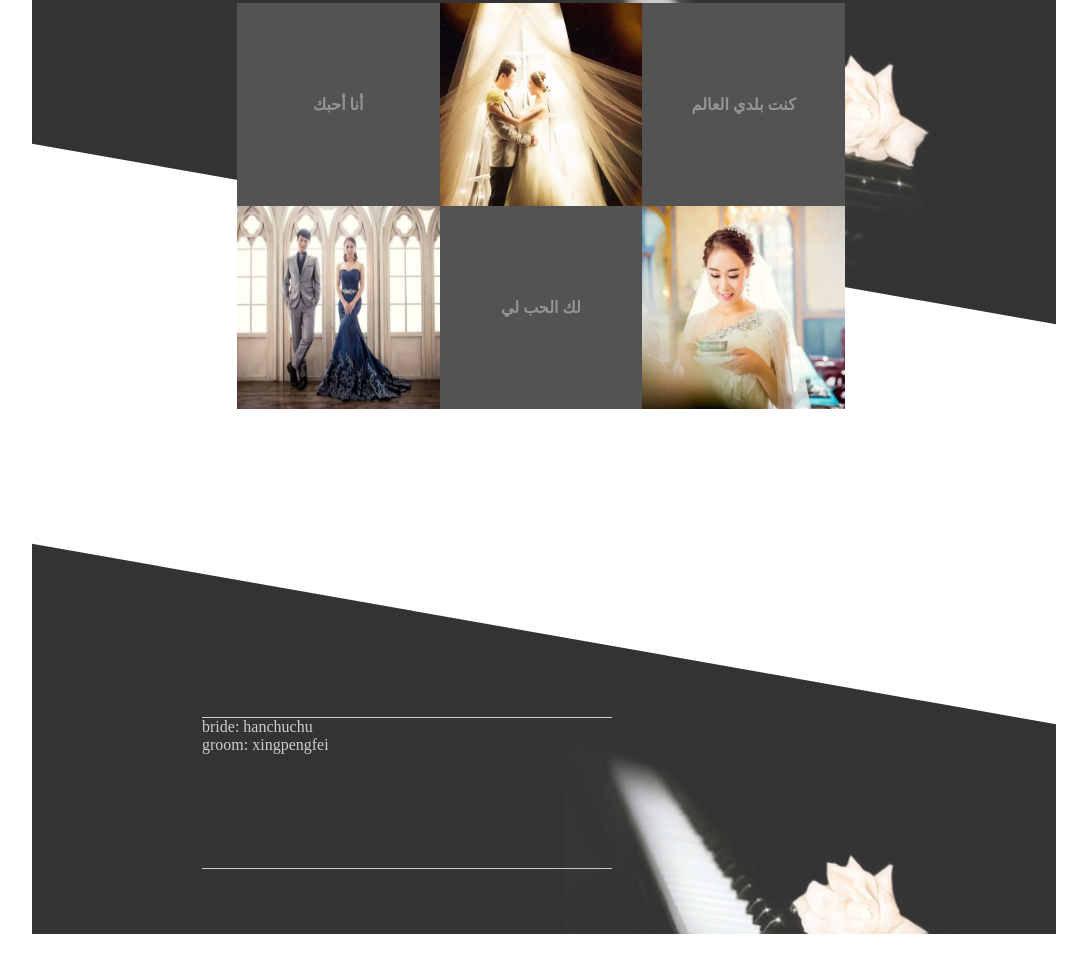
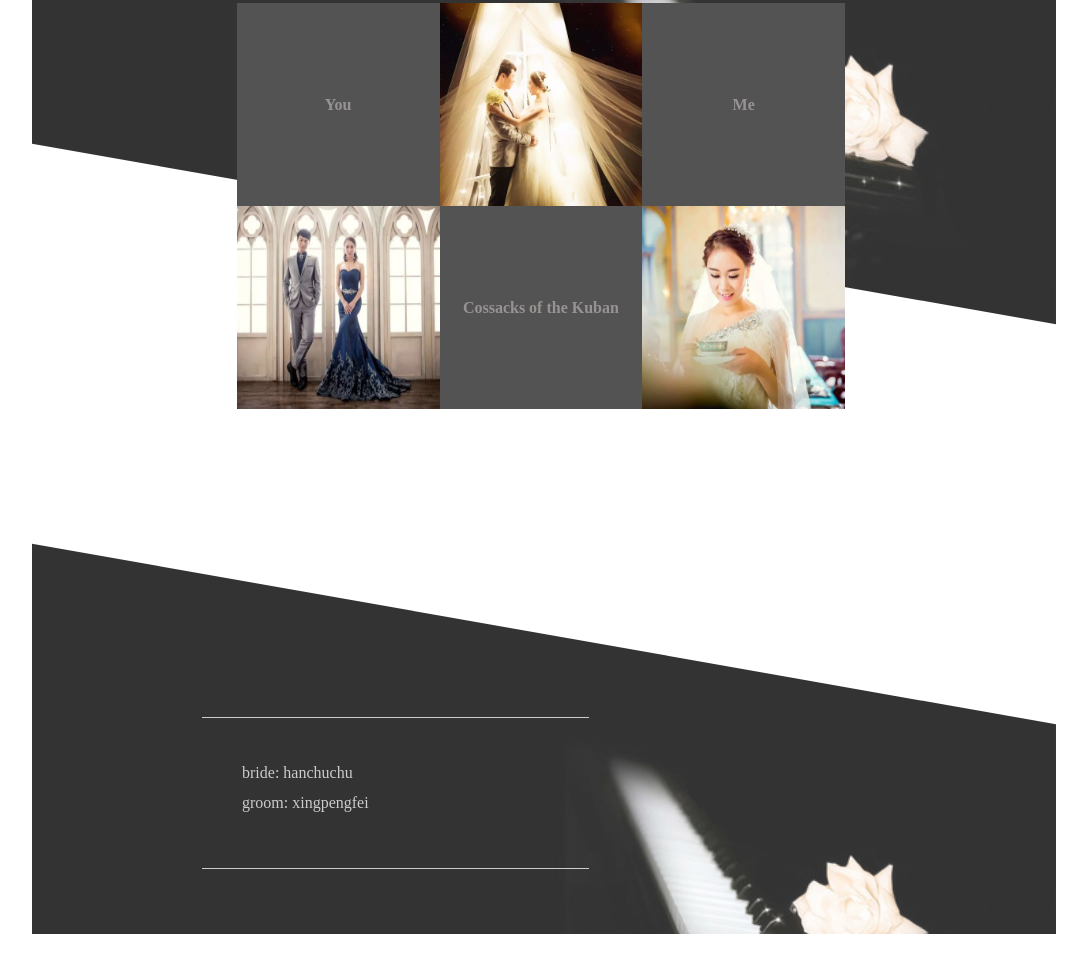
Before and after one commit to Hhoney/hhoney.github.com, a plain HTML site: page photo/main.html in a window 1280 px wide. Shown: the part 2623-3577 px from the top of the page, without its empty margins (96-1183 px from the left). Drawn offline with Linux system fonts and the light colour scheme.

Commit message:
change something

```diff
--- a/photo/css/style.css
+++ b/photo/css/style.css
@@ -1,3 +1,19 @@
+/* @media  screen and (max-width:1500px){
+    .boutiqueBox {
+        height: 400px;
+    }
+    .onlyBox {
+        height: 400px;
+    }
+}
+@media  screen and (min-width:1500px){
+    .boutiqueBox {
+        height: 500px;
+    }
+    .onlyBox {
+        height: 500px;
+    }
+} */
 @font-face {
   font-family: 'SketchRockwell';
   src: url('../fonts/couri.ttf');
@@ -30,6 +46,7 @@ img {
 .box {
     width: 80%;
     min-width: 900px;
+    max-width: 1300px;
     margin: 0 auto;
     overflow: hidden;
 }
@@ -269,12 +286,16 @@ img {
     background-size:100%;
 }
 .footerCon {
-    width: 40%;
-    height: 150px;
+    width: 30%;
+    height: 70px;
     border-top: 1px solid #ccc;
     border-bottom: 1px solid #ccc;
     color: #ccc;
     position: absolute;
     left: 170px;
     bottom: 65px;
+    padding: 40px;
 }
+.footerCon p {
+    line-height: 30px;
+}
--- a/photo/main.html
+++ b/photo/main.html
@@ -76,15 +76,15 @@
                 <div class="showAttr">
                     <p>• ATTRATION •</p>
                     <div class="showAttrPhoto clear">
-                        <div class="fl">أنا أحبك</div>
+                        <div class="fl">You</div>
                         <div class="fl">
                             <img src="img/8.png" />
                         </div>
-                        <div class="fl">كنت بلدي العالم</div>
+                        <div class="fl">Me</div>
                         <div class="fl">
                             <img src="img/17.png" />
                         </div>
-                        <div class="fl">لك الحب لي</div>
+                        <div class="fl">Cossacks of the Kuban</div>
                         <div class="fl">
                             <img src="img/18.png" />
                         </div>
```
